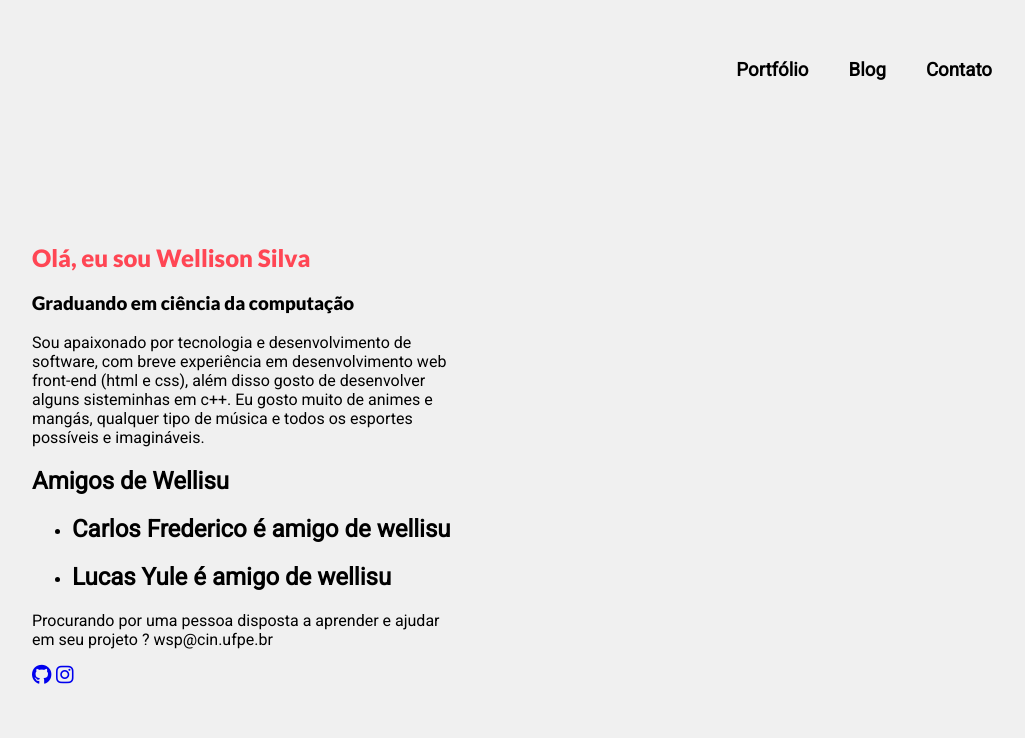
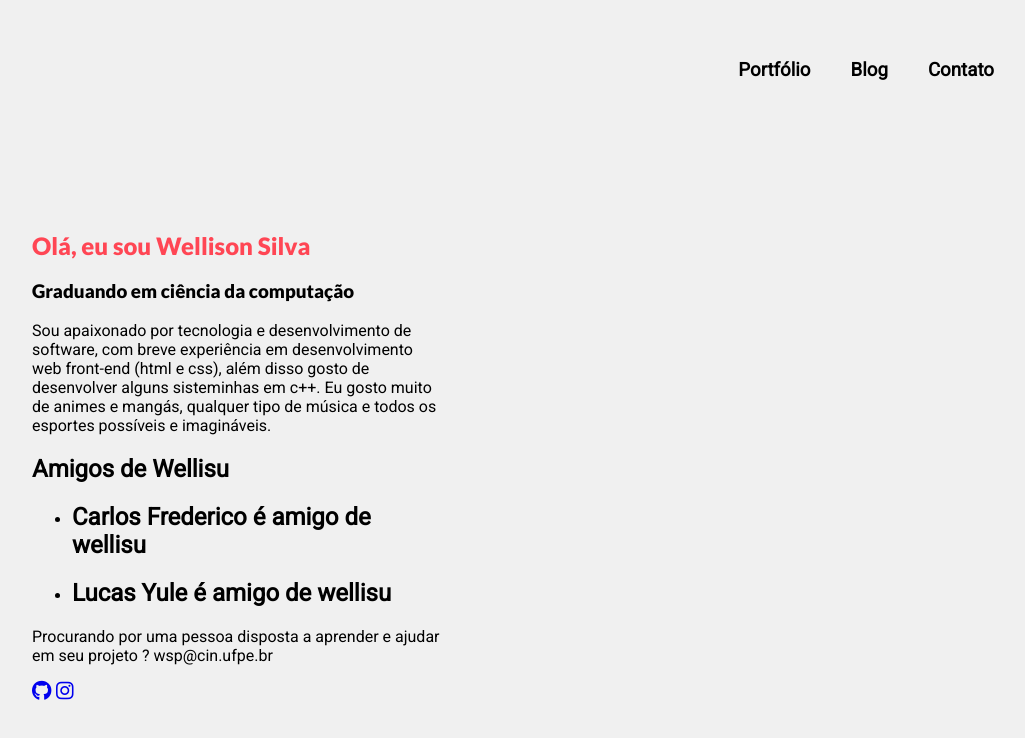
Before and after one commit to wellisonS/site-apresentacao, a plain HTML site: page index.html in a window 1280 px wide. Shown: the whole page, without its empty margins (224-1249 px from the left). Drawn offline with Linux system fonts and the light colour scheme.

Commit message:
Mudanças no css

```diff
--- a/styles.css
+++ b/styles.css
@@ -9,12 +9,12 @@ header{
     justify-content: flex-end;
 }
 .hearder-itens{
-    margin-left: 16px;
-    margin-right: 24px;
+    margin-left: 18px;
+    margin-right: 22px;
 }
 .about-me {
-    width: 35%;
-    margin-top: 12%;
+    width: 34%;
+    margin-top: 11%;
     margin-left: 18%;
 }
 .social-media-icons{
```
